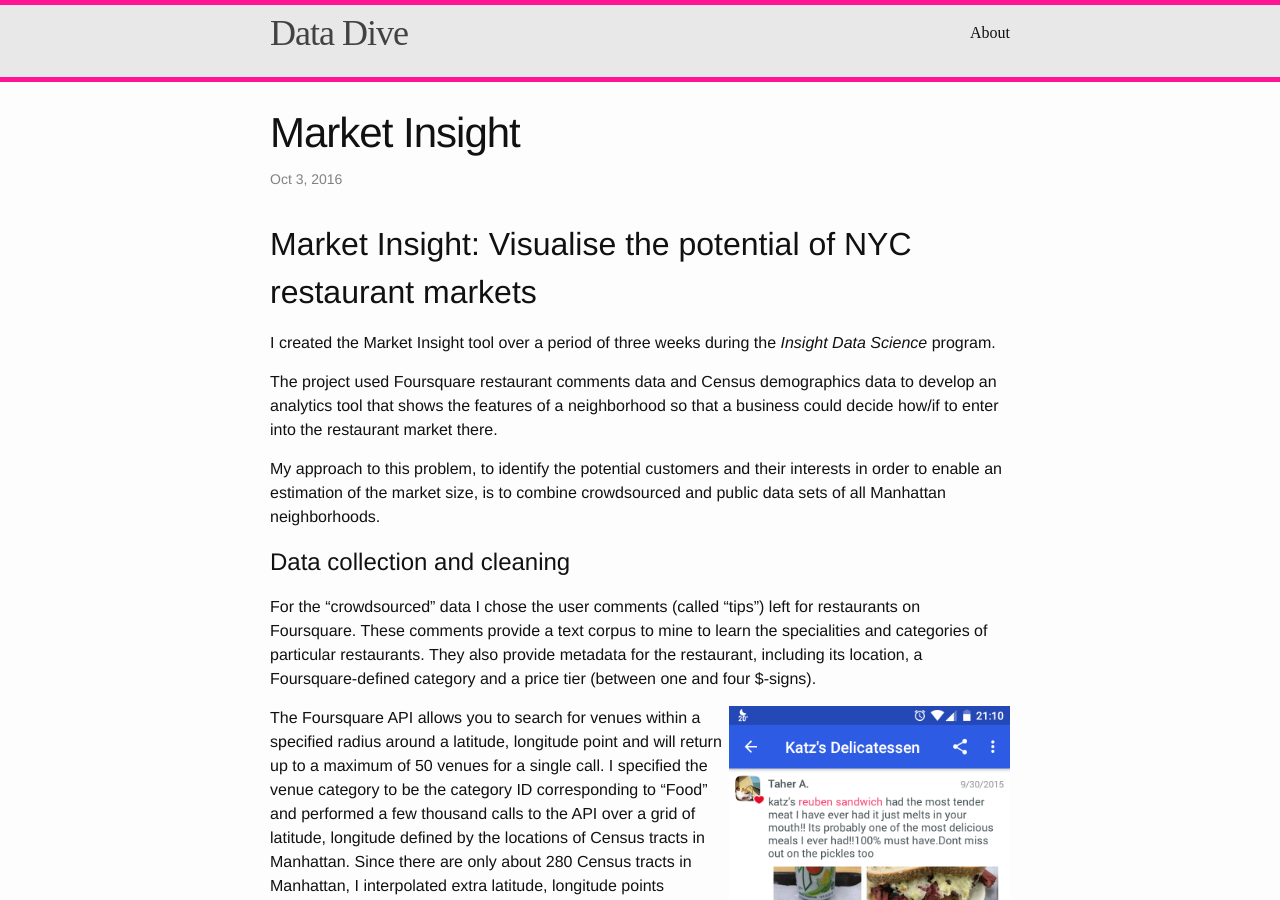
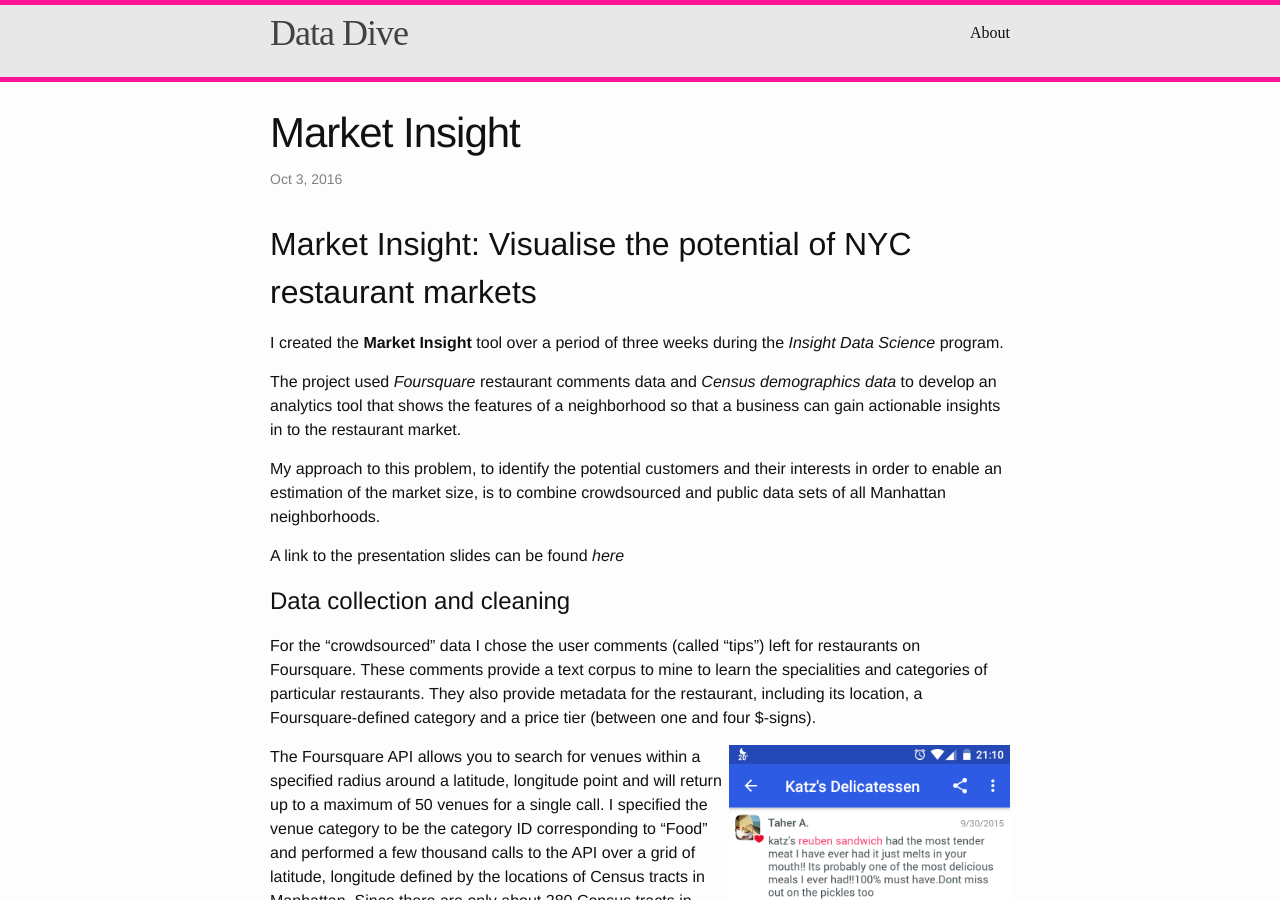
Before and after one commit to alexabate/alexabate.github.io, a Jekyll site: the page built from _posts/2016-10-03-market-insight.md, in a window 1280 px wide and 900 px high. Built offline with Jekyll 4.4.1, drawn with Linux system fonts in a browser that asks for light colours; some web fonts are replaced.

Commit message:
Update 2016-10-03-market-insight.md

```diff
--- a/_posts/2016-10-03-market-insight.md
+++ b/_posts/2016-10-03-market-insight.md
@@ -7,11 +7,13 @@ tags:
 ---
 ## Market Insight: Visualise the potential of NYC restaurant markets
 
-I created the Market Insight tool over a period of three weeks during the [_Insight Data Science_](www.insightdatascience.com) program.
+I created the **Market Insight** tool over a period of three weeks during the [_Insight Data Science_](www.insightdatascience.com) program.
 
-The project used [Foursquare](https://foursquare.com/) restaurant comments data and [Census demographics data](http://www.census.gov/data.html) to develop an analytics tool that shows the features of a neighborhood so that a business could decide how/if to enter into the restaurant market there.
+The project used [_Foursquare_](https://foursquare.com/) restaurant comments data and [_Census demographics data_](http://www.census.gov/data.html) to develop an analytics tool that shows the features of a neighborhood so that a business can gain actionable insights in to the restaurant market.
 
 My approach to this problem, to identify the potential customers and their interests in order to enable an estimation of the market size, is to combine crowdsourced and public data sets of all Manhattan neighborhoods.
+
+A link to the presentation slides can be found [_here_](https://www.slideshare.net/secret/FQJ8msWydNiCO0)
 
 # Data collection and cleaning
 
```
Also changed, not shown: other parts of _posts/2016-10-03-market-insight.md (+0 -2 lines).
